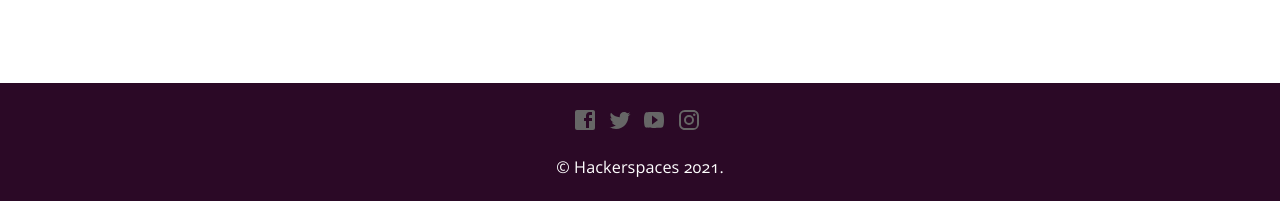
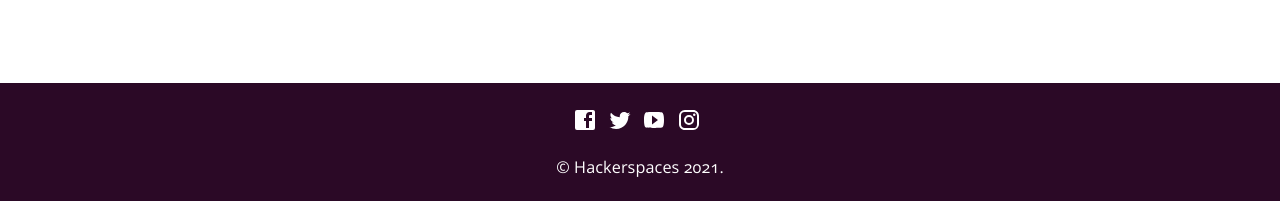
Before and after one commit to 101020210359/hackerspaces.me, a Jekyll site: the page built from index.html, in a window 1280 px wide. Shown: the part 1066-1267 px from the top of the page. Built offline with Jekyll 4.4.1, drawn with Linux system fonts in a browser that asks for light colours; nearby versions of some CDN libraries.

Commit message:
Update footer.scss

```diff
--- a/_sass/footer.scss
+++ b/_sass/footer.scss
@@ -37,7 +37,7 @@ footer {
 	}
 
 	svg {
-		fill: $medium-grey;
+		fill: #fff;
 		position: relative;
 		top: 5px;
 		transition: fill 200ms ease-in;
```
